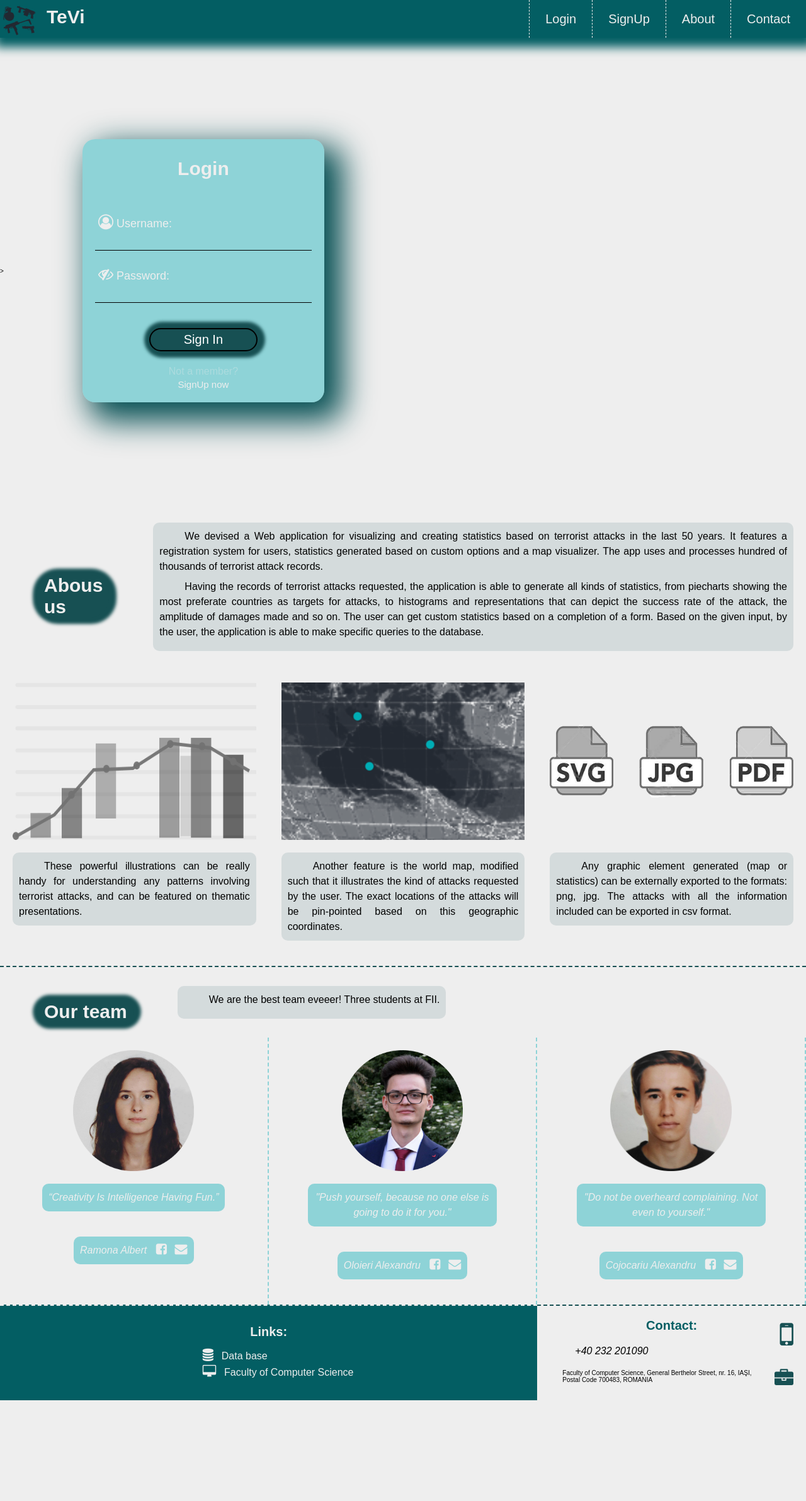
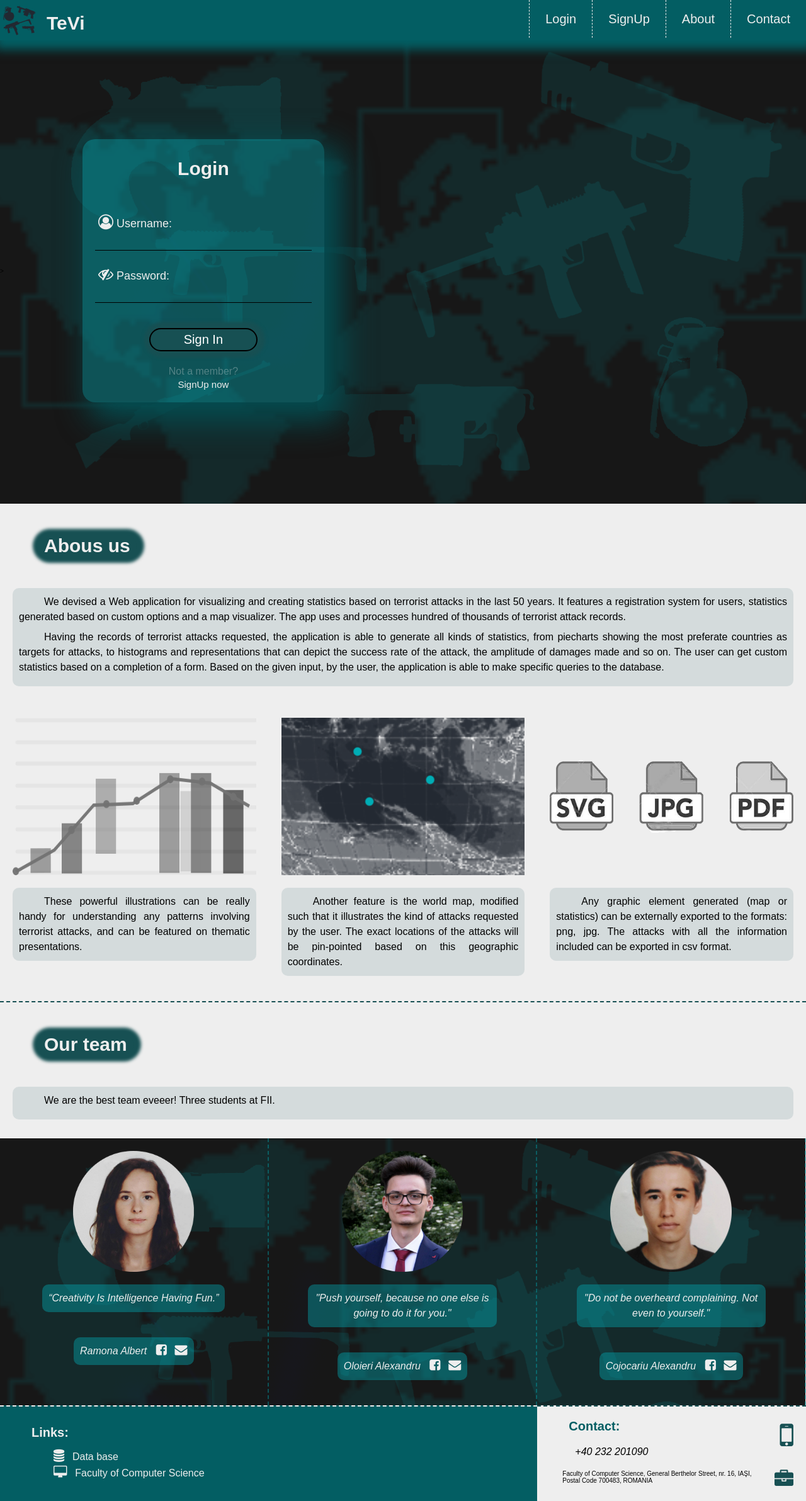
Before and after one commit to CojocariuAlexandru/WEB, a PHP site: page / in a window 1280 px wide. Shown: the whole page at 63% size. Before the commit the page ends 2224 px from the top, so only its background shows below. Run offline with PHP 8.4, Linux system fonts and the light colour scheme; some libraries are stand-ins or nearby versions.

Commit message:
integrated presentation page with the web app

```diff
--- a/assets/style.css
+++ b/assets/style.css
@@ -19,17 +19,46 @@
     text-decoration: none;
 }
 
+.presentation{
+    width: 100%;
+    height: 100%;
+}
+
 /**********************************************************/
 /************** PRESENTATION SITE *************************/
 /**********************************************************/
 
+body{
+    background-color: #eeeeee;
+}
+
 body .presentation {
     display: block;
-    background-color: #eeeeee;
     margin-top: 60px;
 }
 
-body .grid-container {
+.presentation h2 {
+    display: block;
+    font-size: 30px;
+    margin-bottom: 50px;
+}
+
+.presentation h3 {
+    font-size: 20px;
+}
+
+.presentation span {
+    margin: 20px;
+}
+
+.presentation p {
+    font-size: 16px;
+    text-align: justify;
+    line-height: 1.5;
+    margin-bottom: 16px;
+}
+
+body .presentation .grid-container {
     margin: 0 auto;
     display: grid;
     grid-template-columns: 1fr 1fr 1fr 1fr 1fr 1fr;
@@ -90,13 +119,6 @@
     grid-area: contact;
 }
 
-.presentation p {
-    font-size: 16px;
-    text-align: justify;
-    line-height: 1.5;
-    margin-bottom: 16px;
-}
-
 .presentation .nav {
     display: flex;
     position: fixed;
@@ -128,20 +150,6 @@
     border-left: dashed #eeeeee 1.5px;
 }
 
-.presentation h2 {
-    display: block;
-    font-size: 30px;
-    margin-bottom: 50px;
-}
-
-.presentation h3 {
-    font-size: 20px;
-}
-
-.presentation span {
-    margin: 20px;
-}
-
 .presentation .nav img {
     height: 60px;
 }
@@ -156,6 +164,7 @@
     font-size: 30px;
     padding: 10px 10px;
     margin-right: auto;
+    margin-top: 10px;
     color: #eeeeee;
 }
 
@@ -176,17 +185,17 @@
 
 /************** Login *************************************/
 
-.login {
+.presentation .login {
     height: calc(100vh - 60px);
     position: relative;
 }
 
-.login h2 {
+.presentation .login h2 {
     color: #eeeeee;
     margin-top: 10px;
 }
 
-.login .widget {
+.presentation .login .widget {
     text-align: center;
     margin: auto auto;
     min-width: 60%;
@@ -197,11 +206,11 @@
     background-color: #00acb567;
 }
 
-.login .widget-sign-up {
+.presentation .login .widget-sign-up {
     display: none;
 }
 
-.login .widget label {
+.presentation .login .widget label {
     display: block;
     text-align: left;
     font-size: 18px;
@@ -209,7 +218,7 @@
     color: #eeeeee;
 }
 
-.login .widget input:not([type='submit']) {
+.presentation .login .widget input:not([type='submit']) {
     display: block;
     background-color: transparent;
     border-style: none;
@@ -221,16 +230,16 @@
     color: #eeeeee;
 }
 
-.login .widget input:focus:not([type='submit']) {
+.presentation .login .widget input:focus:not([type='submit']) {
     border-bottom: 1px solid white;
 }
 
-.login .widget input:hover:not([type='submit']) {
+.presentation .login .widget input:hover:not([type='submit']) {
     border-bottom: 1px solid white;
     /* background-color:#0662796e ; */
 }
 
-.login .widget input[type='submit'] {
+.presentation .login .widget input[type='submit'] {
     display: block;
     margin: 40px auto 20px auto;
     padding: 5px;
@@ -245,33 +254,33 @@
     box-shadow: #175053 2px 0 5px 10px;
 }
 
-.login .widget input:hover[type='submit'] {
+.presentation .login .widget input:hover[type='submit'] {
     opacity: 0.8;
     cursor: pointer;
     background-color: #eeeeee;
     color: #175053;
 }
 
-.login .widget input:focus {
+.presentation .login .widget input:focus {
     box-shadow: none;
     outline-offset: 0;
     outline: none;
     outline-color: transparent;
 }
 
-.login .widget label i {
+.presentation .login .widget label i {
     display: inline-block;
     margin: 5px;
 }
 
-.login .widget p {
+.presentation .login .widget p {
     text-align: center;
     color: #eeeeee;
     opacity: 0.3;
     margin: 0 auto 0 auto;
 }
 
-.login .widget a {
+.presentation .login .widget a {
     color: #eeeeee;
     font-size: 15px;
 }
@@ -284,28 +293,28 @@
     position: absolute;
     top: 0;
     left: 0;
-    background-image: url("img/background.png");
+    background-image: url("/img/background.png");
     background-repeat: no-repeat;
     background-size: cover;
 }
 
 /************** ART ***************************************/
 
-.art img {
+.presentation .art img {
     max-width: 80%;
 }
 
 /************** ABOUT *************************************/
 
-.grid-container .about,
-.grid-container .us {
+.presentation .grid-container .about,
+.presentation .grid-container .us {
     max-height: 100%;
     display: block;
     background-color: #eeeeee;
 }
 
-.about h2,
-.us h2 {
+.presentation .about h2,
+.presentation .us h2 {
     display: inline-flex;
     margin: 50px 50px 20px 60px;
     padding: 0 10px 0 10px;
@@ -315,8 +324,8 @@
     box-shadow: #175053 2px 0 5px 10px;
 }
 
-.about p,
-.us p {
+.presentation .about p,
+.presentation .us p {
     border-style: solid 2px black;
     margin-bottom: 8px;
 }
@@ -375,7 +384,7 @@
 
 /************** US ***************************************/
 
-.grid-container .us {
+.presentation .grid-container .us {
     border-top: dashed 2px #175053;
 }
 
@@ -393,7 +402,7 @@
     position: absolute;
     top: -20px;
     left: -20px;
-    background-image: url("img/background.png");
+    background-image: url("/img/background.png");
     background-repeat: no-repeat;
     background-size: cover;
 }
@@ -433,59 +442,59 @@
 
 /************** LINKS *************************************/
 
-.links {
+.presentation .links {
     background-color: #035e63;
     padding: 30px 50px;
     border-top: #eeeeee 2px dashed;
 }
 
-.links ul {
+.presentation .links ul {
     margin-left: 30px;
     margin-top: 10px;
     list-style: none;
 }
 
-.links ul li {
+.presentation .links ul li {
     margin: 5px;
 }
 
-.links ul a {
+.presentation .links ul a {
     color: #eeeeee;
     font-size: 16px;
 }
 
-.links ul a:hover {
+.presentation .links ul a:hover {
     opacity: 0.6;
 }
 
-.links ul i {
+.presentation .links ul i {
     color: #eeeeee;
     font-size: 20px;
     margin-right: 10px;
 }
 
-.links h3 {
+.presentation .links h3 {
     color: #eeeeee;
 }
 
 /************** CONTACT ***********************************/
-.grid-container .links,
-.grid-container .contact {
+.presentation .grid-container .links,
+.presentation .grid-container .contact {
     flex-direction: column;
     align-items: initial;
 }
 
-.contact {
+.presentation .contact {
     border-top: 2px dashed #175053;
     position: relative;
 }
 
-.contact h3 {
+.presentation .contact h3 {
     padding: 20px 50px;
     color: #035e63;
 }
 
-.contact i {
+.presentation .contact i {
     position: absolute;
     top: 20px;
     right: 20px;
@@ -493,25 +502,25 @@
     color: #175053
 }
 
-.contact ul {
+.presentation .contact ul {
     margin-left: 40px;
 }
 
-.contact ul li {
+.presentation .contact ul li {
     font-size: 15px;
 }
 
-.contact .fa-briefcase {
+.presentation .contact .fa-briefcase {
     font-size: 30px;
     top: 100px;
 }
 
-.contact .number {
+.presentation .contact .number {
     font-size: 16px;
     font-style: italic;
 }
 
-.contact .adress {
+.presentation .contact .adress {
     margin-top: 20px;
     font-size: 10px;
     margin-bottom: 20px;
```
